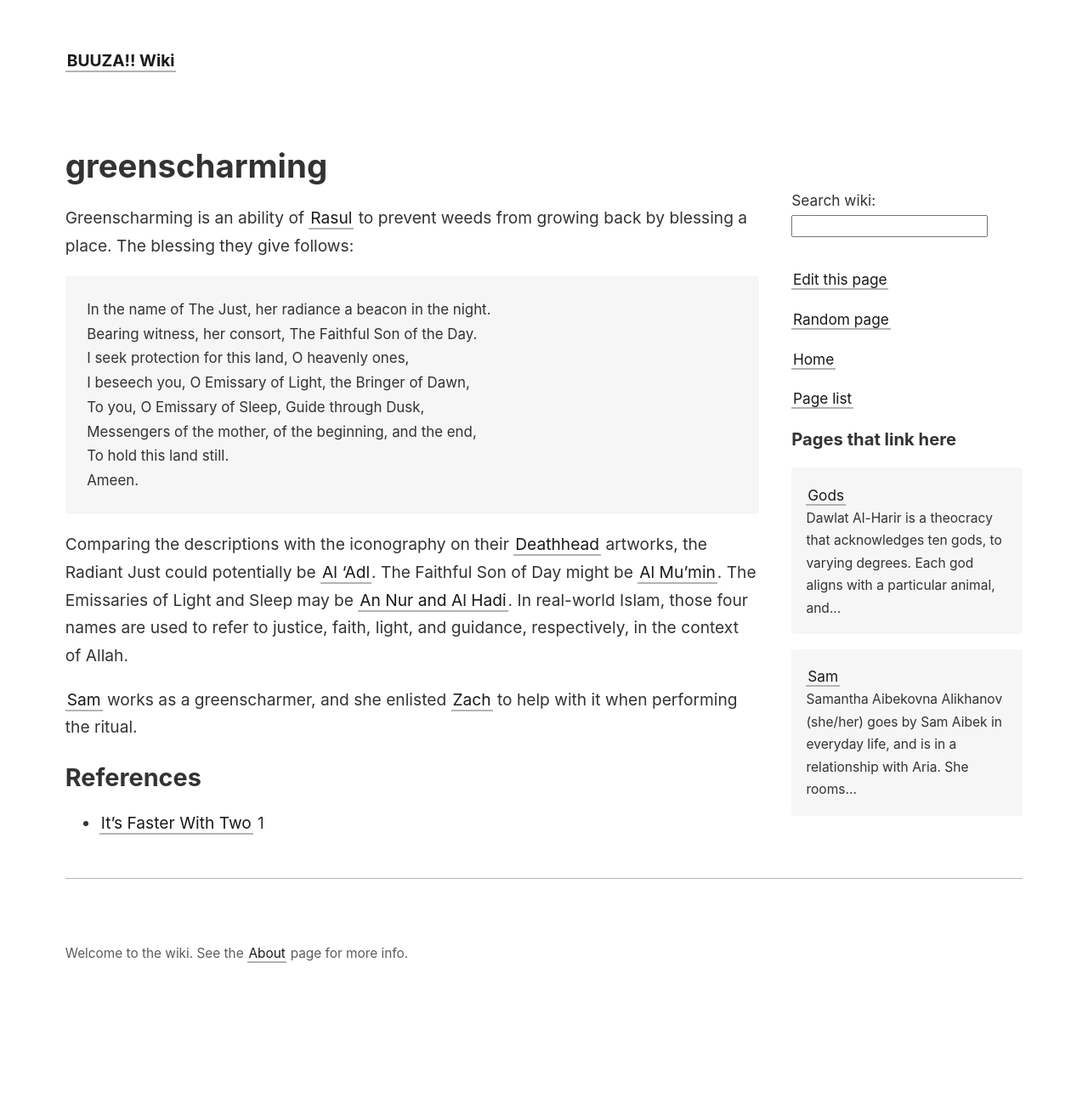
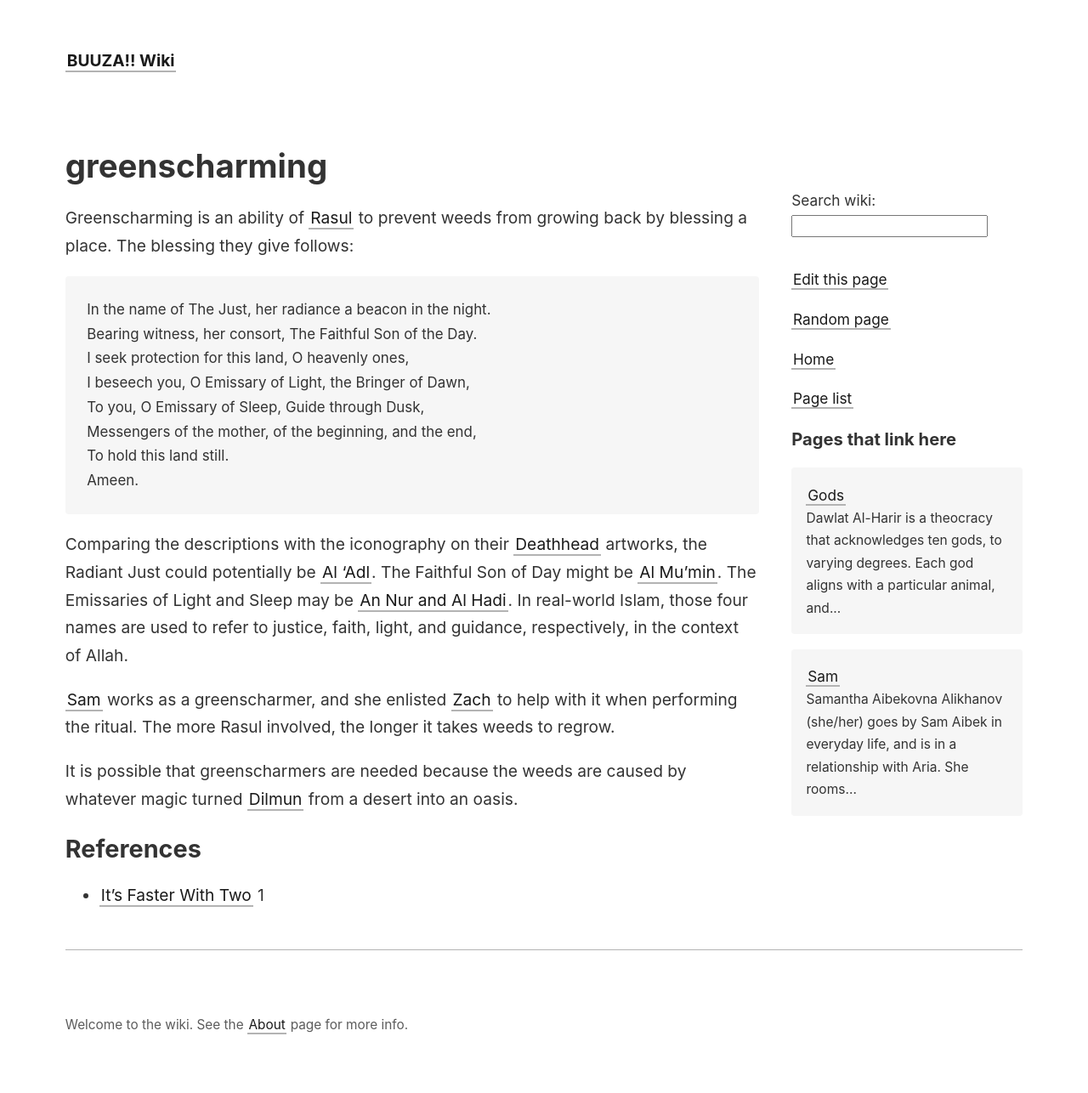
Before and after one commit to IFcoltransG/buuza-wiki, a Jekyll site: the page built from _wiki/greenscharming.md, in a window 1280 px wide. Shown: the whole page at 85% size. Built offline with Jekyll 4.4.1, drawn with Linux system fonts in a browser that asks for light colours; before the commit the page ends 1202 px from its top, so only the background shows below that.

Commit message:
Extra lore

```diff
--- a/_wiki/greenscharming.md
+++ b/_wiki/greenscharming.md
@@ -22,7 +22,9 @@ Greenscharming is an ability of [Rasul](/_wiki/rasul.md) to prevent weeds from g
 
 Comparing the descriptions with the iconography on their [Deathhead](/_wiki/deathhead.md) artworks, the Radiant Just could potentially be [Al 'Adl](/_wiki/al-adl.md). The Faithful Son of Day might be [Al Mu'min](/_wiki/al-mumin.md). The Emissaries of Light and Sleep may be [An Nur and Al Hadi](/_wiki/an-nur-and-al-hadi.md). In real-world Islam, those four names are used to refer to justice, faith, light, and guidance, respectively, in the context of Allah.
 
-[Sam](/_wiki/sam.md) works as a greenscharmer, and she enlisted [Zach](/_wiki/zach.md) to help with it when performing the ritual.
+[Sam](/_wiki/sam.md) works as a greenscharmer, and she enlisted [Zach](/_wiki/zach.md) to help with it when performing the ritual. The more Rasul involved, the longer it takes weeds to regrow.
+
+It is possible that greenscharmers are needed because the weeds are caused by whatever magic turned [Dilmun](_wiki/dilmun.md) from a desert into an oasis.
 
 ## References
 - [It's Faster With Two](/_wiki/its-faster-with-two.md) 1
```
Also changed, not shown: _wiki/dilmun.md (+1 -1 lines), _wiki/musa.md (+1 -1 lines), _wiki/sam.md (+1 -1 lines), _wiki/sams-mother.md (+1 -1 lines).
